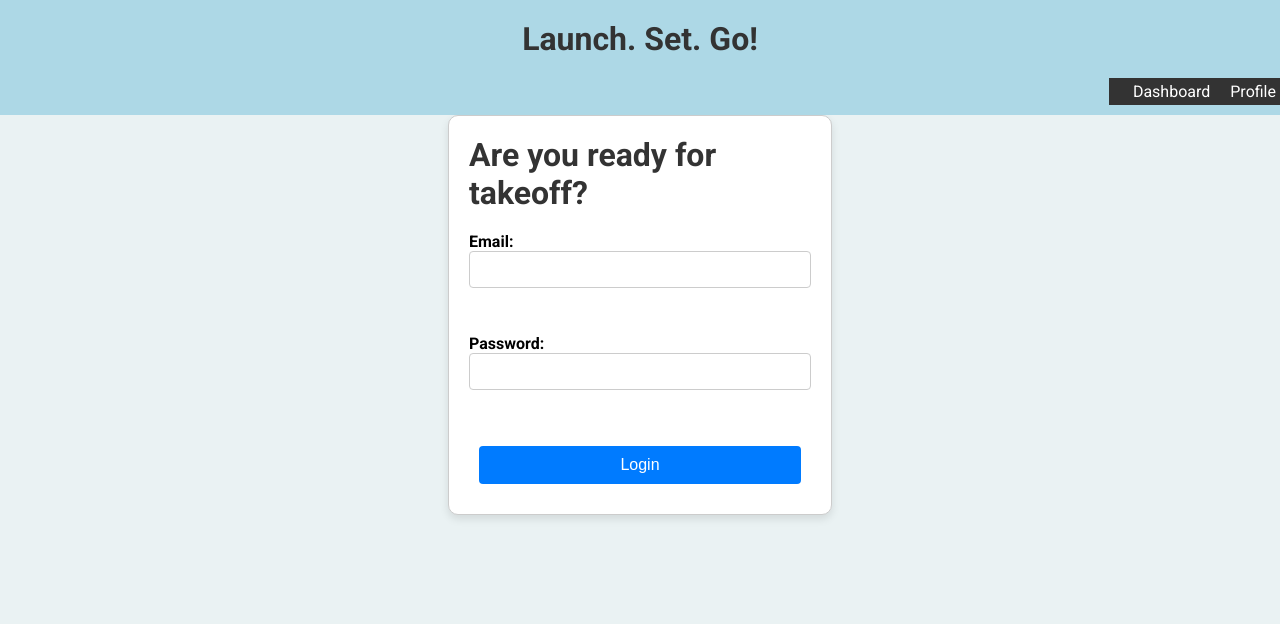
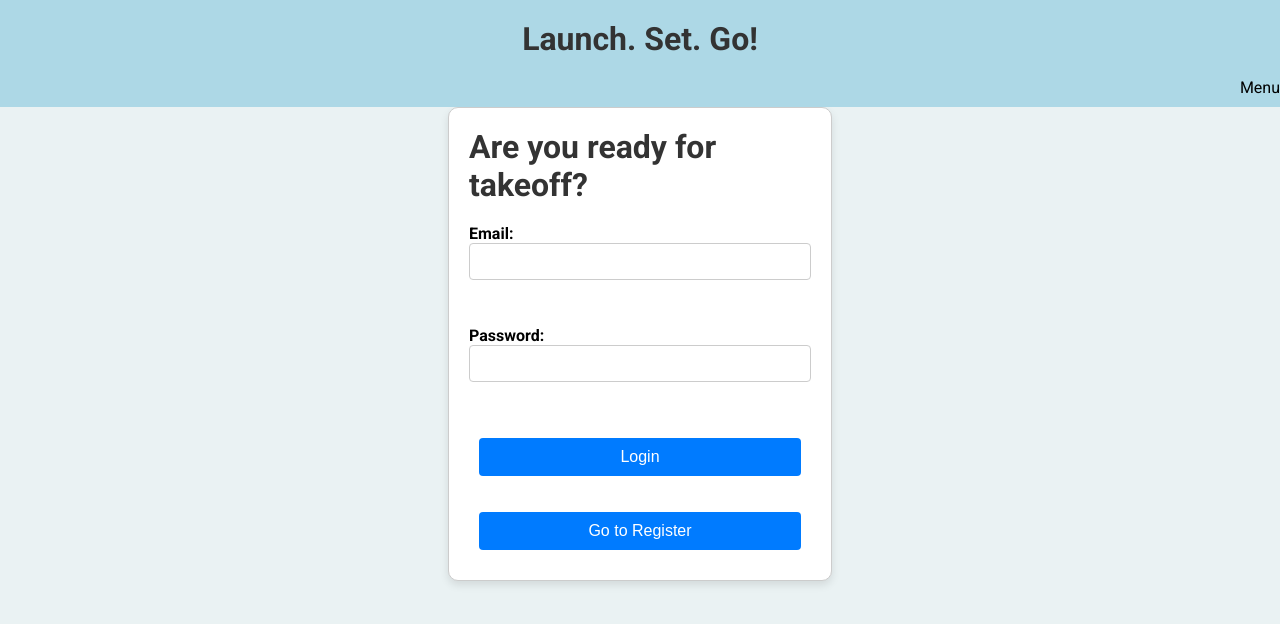
Before and after one commit to darrenmcl/LaunchSetGo, a React (Create React App) app: page / in a window 1280 px wide. Shown: the top 624 px of the page. Built offline with nearby package versions, Linux system fonts and the light colour scheme; what reactfire would draw is missing.

Commit message:
Updated menu.

```diff
--- a/src/LoginForm.js
+++ b/src/LoginForm.js
@@ -1,34 +1,56 @@
 import React, { useState } from 'react';
 import { useNavigate } from 'react-router-dom';
-import { getAuth, signInWithEmailAndPassword } from 'firebase/auth';
+import { getAuth, signInWithEmailAndPassword, createUserWithEmailAndPassword } from 'firebase/auth';
 
 const LoginForm = () => {
   const [email, setEmail] = useState('');
   const [password, setPassword] = useState('');
+  const [isRegistering, setIsRegistering] = useState(false);
   const navigate = useNavigate();
   const auth = getAuth();
 
-  const handleEmailChange = (e) => {
-    setEmail(e.target.value);
-  };
-
-  const handlePasswordChange = (e) => {
-    setPassword(e.target.value);
-  };
+  const handleEmailChange = (e) => setEmail(e.target.value);
+  const handlePasswordChange = (e) => setPassword(e.target.value);
 
   const handleLogin = async (e) => {
     e.preventDefault();
     try {
       await signInWithEmailAndPassword(auth, email, password);
-      // If login is successful, navigate to /dashboard
       navigate('/dashboard');
     } catch (error) {
       console.error('Login failed:', error);
     }
   };
 
+  const handleRegister = async (e) => {
+    e.preventDefault();
+    try {
+      await createUserWithEmailAndPassword(auth, email, password);
+      navigate('/dashboard');
+    } catch (error) {
+      console.error('Registration failed:', error);
+    }
+  };
+
   return (
+    <div>
+      {isRegistering ? (
+        <form onSubmit={handleRegister}>
+          {/* Registration form */}
+          <label>
+            Email:
+            <input type="email" value={email} onChange={handleEmailChange} />
+          </label>
+          <label>
+            Password:
+            <input type="password" value={password} onChange={handlePasswordChange} />
+          </label>
+          <button type="submit">Register</button>
+          <button type="button" onClick={() => setIsRegistering(false)}>Go to Login</button>
+        </form>
+      ) : (
         <form onSubmit={handleLogin}>
+          {/* Login form */}
           <label>
             Email:
             <input type="email" value={email} onChange={handleEmailChange} />
@@ -38,7 +60,10 @@ const LoginForm = () => {
             <input type="password" value={password} onChange={handlePasswordChange} />
           </label>
           <button type="submit">Login</button>
+          <button type="button" onClick={() => setIsRegistering(true)}>Go to Register</button>
         </form>
+      )}
+    </div>
   );
 };
 
--- a/src/components/NavMenu/NavMenu.css
+++ b/src/components/NavMenu/NavMenu.css
@@ -1,17 +1,29 @@
 .nav-menu {
-  display: flex;
-  justify-content: flex-start;
-  background-color: #333;
-  padding: 4px;
-  margin-top: 0;
+  position: relative;
+}
+
+.menu-container {
+  background-color: #343a40;  /* Dark Background */
+  display: none;
+  position: absolute;
+  top: 100%;
+  right: 0;
+  width: 200px;
+}
+
+.nav-menu:hover .menu-container {
+  display: block;
 }
 
 .nav-item {
-  margin-left: 20px;
-  color: white;
-  text-decoration: none;
+  display: block;  /* Add this to stack links vertically */
+  padding: 12px;
+  text-align: left;
+  color: white;  /* Light text */
+  border-bottom: 1px solid #555;  /* Add a subtle border */
+  text-decoration: none;  /* Remove underlines */
 }
 
-.nav-item:hover {
-  text-decoration: underline;
+.nav-item:last-child {
+  border-bottom: none;
 }
--- a/src/components/NavMenu/index.js
+++ b/src/components/NavMenu/index.js
@@ -1,12 +1,22 @@
 import React from 'react';
-import { Link } from 'react-router-dom';
-import './NavMenu.css';
+import './NavMenu.css'; // Import styles
 
-const NavMenu = () => (
-  <div className="nav-menu">
-    <Link to="/dashboard" className="nav-item">Dashboard</Link>
-    <Link to="/profile" className="nav-item">Profile</Link>
-  </div>
-);
+const NavMenu = () => {
+  const handleLogout = () => {
+    // Logout logic here
+    console.log("Logged out");
+  };
+
+  return (
+    <div className="nav-menu">
+      <span>Menu</span>
+      <div className="menu-container">
+        <a className="nav-item" href="/dashboard">Dashboard</a>
+        <a className="nav-item" href="/profile">Profile</a>
+        <button className="nav-item" onClick={handleLogout}>Logout</button>
+      </div>
+    </div>
+  );
+};
 
 export default NavMenu;
```
Lines whose indentation alone changed are shown as unchanged.
